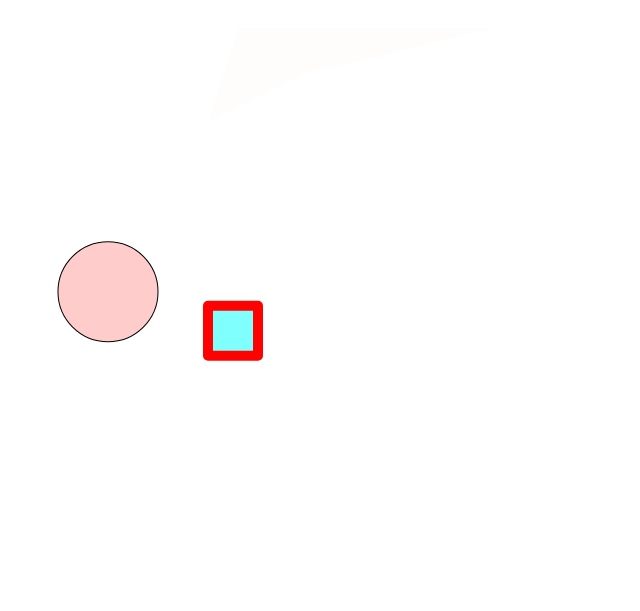
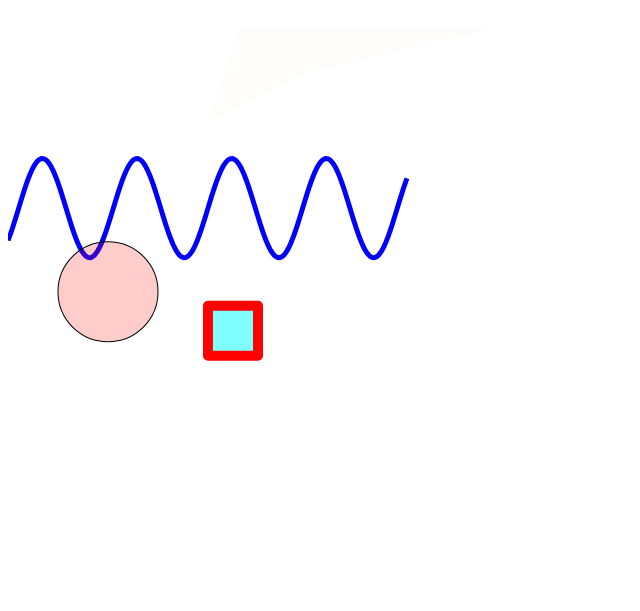
Before and after one commit to adrusi/Euclid--Canvas-Library-, a plain HTML site: page index.html in a window 1280 px wide. Shown: the whole page, without its empty margins (0-640 px from the left). Drawn offline with Linux system fonts and the light colour scheme.

Commit message:
added support for animation callback and the plot shape type

```diff
--- a/canvas.js
+++ b/canvas.js
@@ -205,6 +205,9 @@
         }
       }
     };
+    Canvas.prototype.get = function(shape) {
+      return this.registry[shape];
+    };
     Canvas.prototype.rectangle = function(id, options) {
       var $default, defaults, _opts;
       defaults = !(this.registry[id] != null) ? {
@@ -267,8 +270,34 @@
       options = _opts;
       return this.registry[id] = options;
     };
+    Canvas.prototype.plot = function(id, options) {
+      var $default, defaults, _opts;
+      defaults = !(this.registry[id] != null) ? {
+        type: "plot",
+        x: 0,
+        y: 0,
+        xMax: 0,
+        yMax: 0,
+        xMin: 0,
+        yMin: 0,
+        xScale: 1,
+        yScale: 1,
+        equation: function(x, params) {
+          return x;
+        },
+        params: [],
+        lineColor: rgba(0, 0, 0, 0),
+        lineWidth: 0
+      } : this.registry[id];
+      _opts = {};
+      for ($default in defaults) {
+        _opts[$default] = (options[$default] != null) && $default !== "type" ? options[$default] : defaults[$default];
+      }
+      options = _opts;
+      return this.registry[id] = options;
+    };
     Canvas.prototype.draw = function() {
-      var id, shape, _ref, _results;
+      var id, incrementXPerPixel, incrementYPerPixel, pixelsPerXUnit, pixelsPerYUnit, result, shape, x, xEnd, xPix, xStart, yClipBottom, yClipTop, yPix, _ref, _results;
       this.ctx.clearRect(0, 0, this.canvas.width, this.canvas.height);
       _ref = this.registry;
       _results = [];
@@ -310,6 +339,31 @@
               this.ctx.fill();
               this.ctx.stroke();
               return this.ctx.closePath();
+            case "plot":
+              this.ctx.beginPath();
+              this.ctx.strokeStyle = shape.lineColor;
+              this.ctx.lineWidth = shape.lineWidth;
+              pixelsPerXUnit = shape.xScale;
+              incrementXPerPixel = 1 / pixelsPerXUnit;
+              pixelsPerYUnit = shape.yScale;
+              incrementYPerPixel = 1 / pixelsPerYUnit;
+              xStart = shape.x + pixelsPerXUnit * shape.xMin;
+              xEnd = shape.x + pixelsPerXUnit * shape.xMax;
+              yClipTop = shape.y - pixelsPerYUnit * shape.yMax;
+              yClipBottom = shape.y - pixelsPerYUnit * shape.yMin;
+              this.ctx.moveTo(xStart, shape.y - (shape.equation(x, shape.params)) * pixelsPerYUnit);
+              for (xPix = xStart; (xStart <= xEnd ? xPix < xEnd : xPix > xEnd); (xStart <= xEnd ? xPix += 1 : xPix -= 1)) {
+                x = shape.xMin + (xPix - xStart) / pixelsPerXUnit;
+                result = shape.equation(x, shape.params);
+                yPix = shape.y - result * pixelsPerYUnit;
+                if ((yClipTop < yPix && yPix < yClipBottom)) {
+                  this.ctx.lineTo(xPix, yPix);
+                } else if (yPix < yClipTop) {
+                  this.ctx.moveTo(xPix * ((yClipTop - yPix) / -yPix), yClipTop);
+                }
+              }
+              this.ctx.stroke();
+              return this.ctx.closePath();
           }
         }).call(this));
       }
@@ -336,7 +390,7 @@
     Canvas.prototype.stopDrawing = function() {
       return this.autoDraw.state = false;
     };
-    Canvas.prototype.animate = function(shape, destination, duration, easing, fps) {
+    Canvas.prototype.animate = function(shape, destination, duration, easing, callback, fps) {
       var channel, oldDest, orig, prop, rec, timePassed, _i, _j, _len, _len2, _ref, _ref2;
       if (fps == null) {
         fps = 30;
@@ -396,9 +450,10 @@
           }, 1000 / fps);
         }
       };
-      return rec.call(this);
+      rec.call(this);
+      return setTimeout(callback, duration);
     };
-    Canvas.prototype.pathAnimate = function(shape, index, destination, duration, easing, fps) {
+    Canvas.prototype.arrayAnimate = function(shape, index, destination, duration, easing, callback, fps) {
       var orig, rec, timePassed;
       if (fps == null) {
         fps = 30;
@@ -417,13 +472,26 @@
           }, 1000 / fps);
         }
       };
-      return rec.call(this);
+      rec.call(this);
+      return setTimeout(callback, duration);
     };
     Canvas.prototype.moveToBack = function(shape) {
       var _shape;
       _shape = this.registry[shape];
       delete this.registry[shape];
-      return this.registry[shape] = _shape;
+      this.registry[shape] = _shape;
+      return {
+        bounceInOut: function(t, b, c, d) {
+          if (t < d / 2) {
+            return Canvas.prototype.easing.bounceIn(t * 2, 0, c, d) * .5 + b;
+          } else {
+            return Canvas.prototype.easing.bounceOut(t * 2 - d, 0, c, d) * .5 + c * .5 + b;
+          }
+        }
+      };
+    };
+    Canvas.prototype.get = function(shape) {
+      return this.registry[shape];
     };
     return Canvas;
   })();
--- a/index.html
+++ b/index.html
@@ -31,6 +31,34 @@
           });
         */
         var canvas = new Canvas("canvas", 600, 600);
+        canvas.plot("graph", {
+          x: 200,
+          y: 200,
+          xMin: -20,
+          yMin: -20,
+          xMax: 20,
+          yMax: 20,
+          xScale: 10,
+          yScale: 10,
+          lineColor: rgba(0, 0, 255, 1),
+          lineWidth: 1,
+          equation: function(x, params) {
+            return params[0] * Math.sin(x * params[1]) + params[2];
+          },
+          params: [1, 1, 0]
+        });
+        canvas.arrayAnimate("graph", 0, 5, 3000, "linear");
+        canvas.arrayAnimate("graph", 1, 3, 2000, "easeOut", function() {
+          canvas.arrayAnimate("graph", 1, 0.5, 1000, "easeIn");
+        });
+        canvas.arrayAnimate("graph", 2, 10, 1000, "easeIn", function() {
+          canvas.arrayAnimate("graph", 2, -10, 1000, "easeInOut", function() {
+            canvas.arrayAnimate("graph", 2, 0, 1000, "easeOut");
+          });
+        });
+        canvas.animate("graph", {
+          lineWidth: 5
+        }, 3000, "linear");
         canvas.rectangle("box", {
           height: 50,
           width: 50,
@@ -60,31 +88,31 @@
           y: 20,
           fillColor: hex("ff0000")
         });
-        canvas.autoDraw(30); // doesn't use setInterval, rather a recursive setTimeout
+        canvas.autoDraw(); // doesn't use setInterval, rather a recursive setTimeout
         canvas.animate("ball", {
           radius: 50
         }, 1250, "elasticOut");
         canvas.animate("ball", {
           strokeWidth: 1
-        }, 1000, "easeOut");
-        setTimeout(function() {
+        }, 1000, "easeOut", function() {
           canvas.animate("box", {
             x: 200,
             y: 300,
             fillColor: rgba(127, 255, 255, 1),
             strokeColor: rgba(255, 0, 0, 1)
           }, 1250, "bounceOut");
-        }, 1000);
           setTimeout(function() {
             canvas.animate("path", {
               x: 200,
               fillColor: hex("ff8800")
             }, 1000, "backInOut");
-          canvas.pathAnimate("path", 0, 10, 1000, "backIn");
-          canvas.pathAnimate("path", 1, 200, 1000, "backInOut");
-          canvas.pathAnimate("path", 3, 10, 1000, "backInOut");
-          canvas.pathAnimate("path", 4, 30, 1000, "easeOut");
-          setTimeout(function() {
+            canvas.circle("ball", {
+              fillColor: rgba(255,0,0,0.2)
+            });
+            canvas.arrayAnimate("path", 0, 10, 1000, "backIn");
+            canvas.arrayAnimate("path", 1, 200, 1000, "backInOut");
+            canvas.arrayAnimate("path", 3, 10, 1000, "backInOut");
+            canvas.arrayAnimate("path", 4, 30, 1000, "easeOut", function() {
               canvas.animate("path", {
                 fillColor: rgba(255, 127, 0, 0)
               }, 1000, "bounceOut");
@@ -93,11 +121,9 @@
                   y: 305
                 }, 1000, "bounceOut");
               }, 1000);
-          }, 1000);
-          canvas.circle("ball", {
-            fillColor: rgba(255,0,0,0.2)
             });
-        }, 2500);
+          }, 1500);
+        });
       }
     </script>
   </body>
```
Also changed, not shown: 1 other file. Lines whose indentation alone changed are shown as unchanged.
